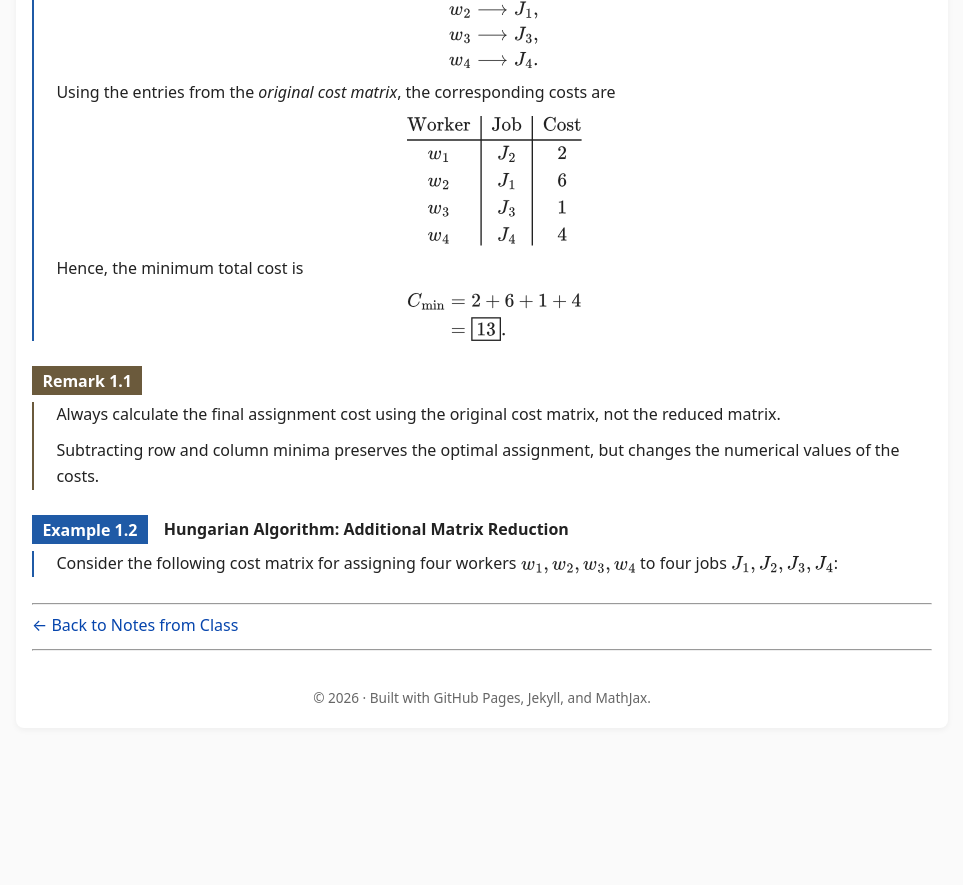
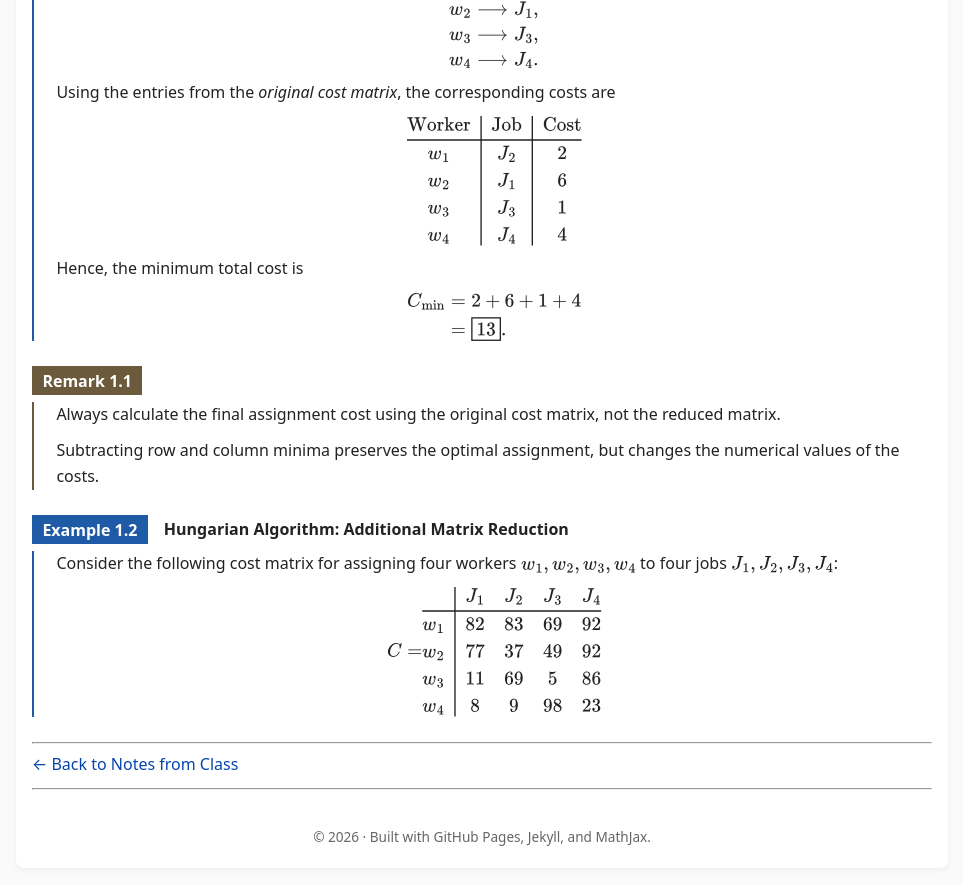
Before and after one commit to SaleemKamaludin/SaleemKamaludin.github.io, a Jekyll site: the page built from courses/math-2276/notes-from-class/supplementary-lecture-6/index.md, in a window 1280 px wide and 900 px high, scrolled down 2863 px. Shown: the top 885 px of the window, without its empty margins (158-1121 px from the left). Built offline with Jekyll 4.4.1, drawn with Linux system fonts in a browser that asks for light colours; before the commit the page ends 3623 px from its top, so only the background shows below that.

Commit message:
Add cost matrix to Example 1.2 in Lecture 6

```diff
--- a/courses/math-2276/notes-from-class/supplementary-lecture-6/index.md
+++ b/courses/math-2276/notes-from-class/supplementary-lecture-6/index.md
@@ -447,7 +447,26 @@ C_{\min}
       \(J_1,J_2,J_3,J_4\):
     </p>
 
-  </div>
+
+    <div id="example-hungarian-additional-original-cost-matrix">
+
+      <div class="display-math">
+
+\[
+C=
+\begin{array}{c|cccc}
+& J_1 & J_2 & J_3 & J_4\\ \hline
+w_1 & 82 & 83 & 69 & 92\\
+w_2 & 77 & 37 & 49 & 92\\
+w_3 & 11 & 69 & 5 & 86\\
+w_4 & 8 & 9 & 98 & 23
+\end{array}
+\]
+
+      </div>
+
+    </div>
+</div>
 
 </div>
 
```
